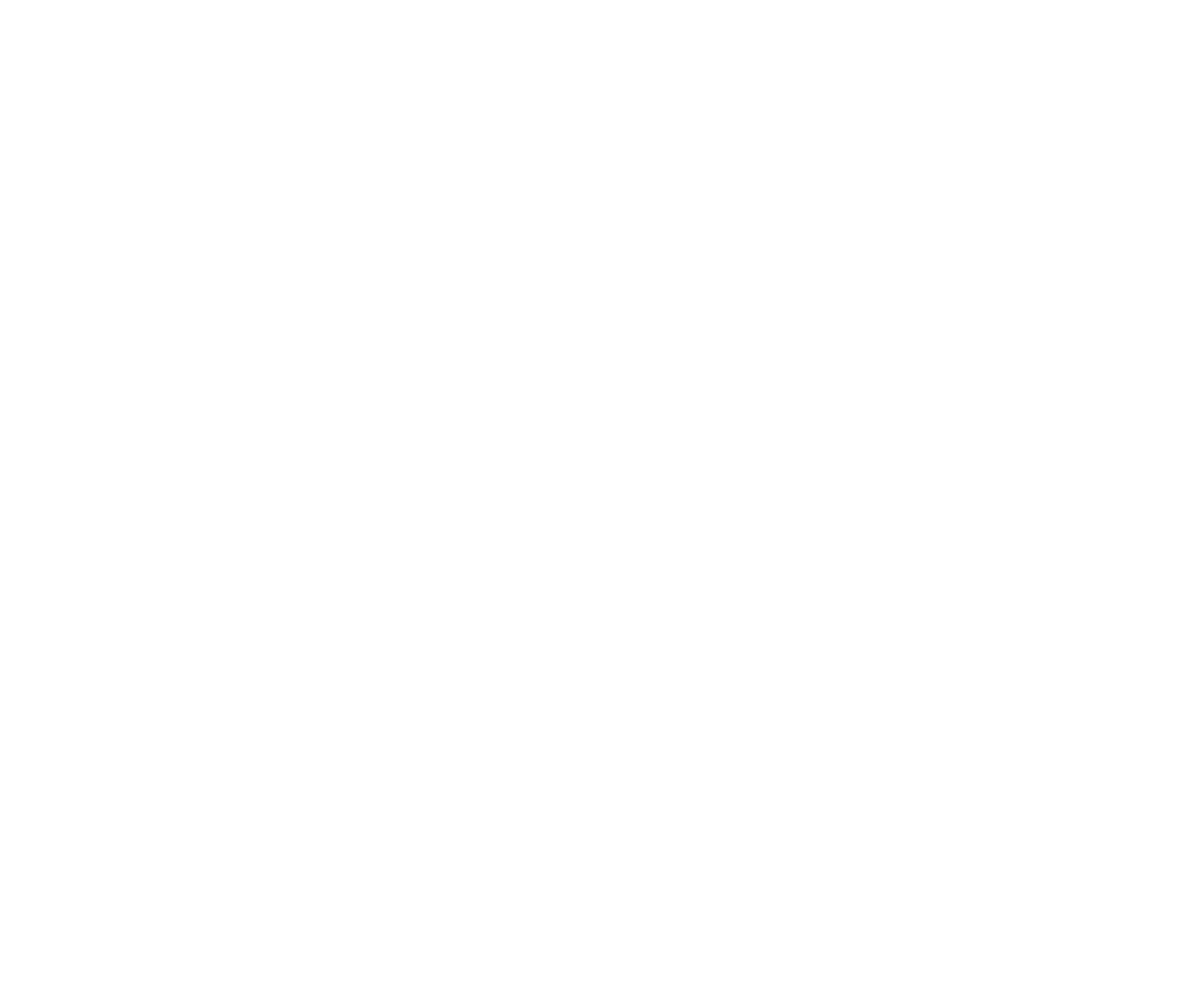
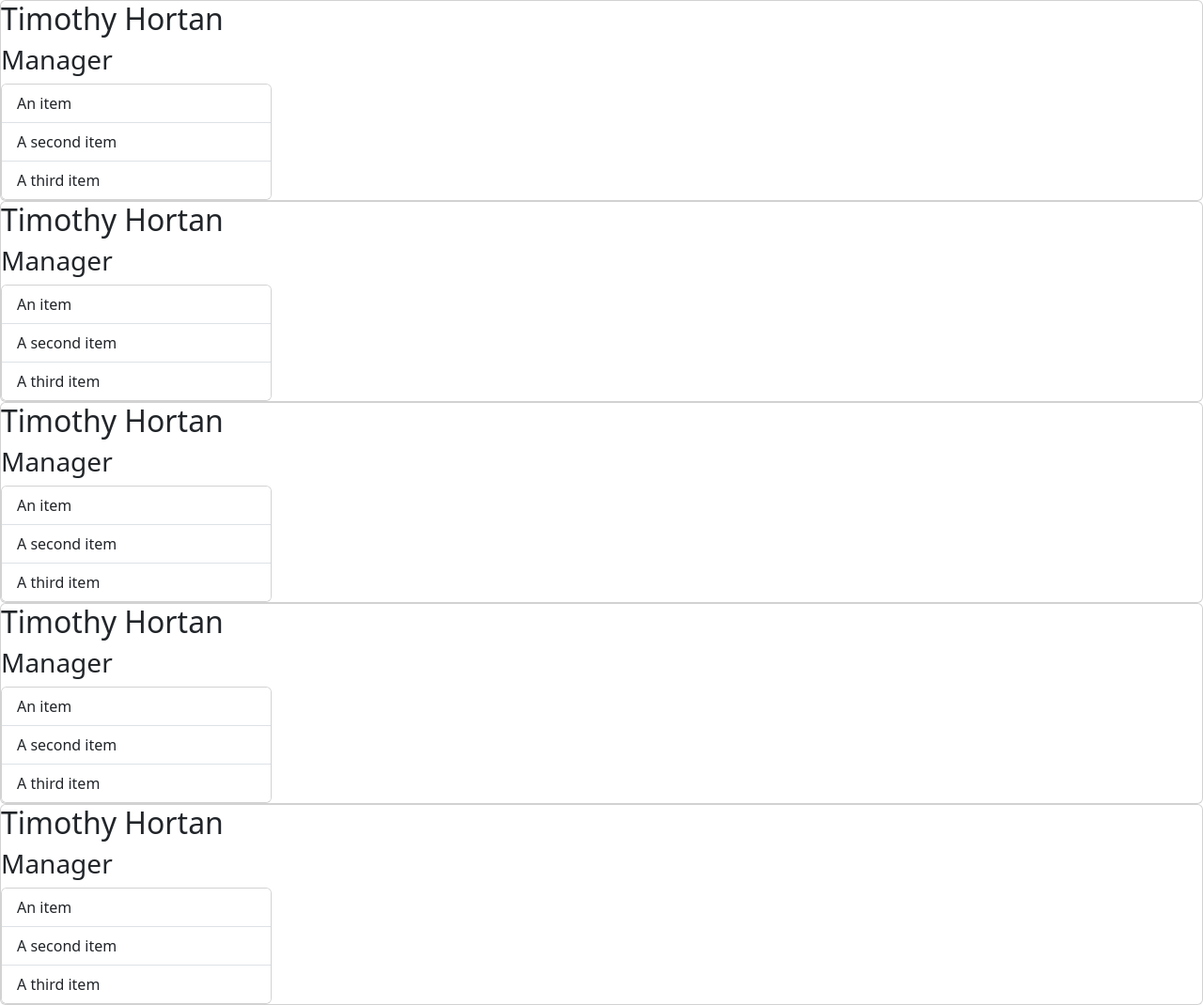
Before and after one commit to myleen12/Chop-Suey101, a website: page output/index.html in a window 1280 px wide. Shown: the whole page at 94% size. Before the commit the page ends 800 px from the top, so only its background shows below. Drawn offline with nearby package versions, Linux system fonts and the light colour scheme.

Commit message:
added npm jest package added classes to html

```diff
--- a/output/index.html
+++ b/output/index.html
@@ -12,7 +12,71 @@
 
 
 <body>
-
+    <div class="card employee-card">
+        <div class="">
+            <h2 class="card-title">Timothy Hortan</h2>
+            <h3 class="card-title"><i class="fas fa-mug-hot mr-2"></i>Manager</h3>
+        </div>
+    <div class="card" style="width: 18rem;">
+        <ul class="list-group list-group-flush">
+          <li class="list-group-item">An item</li>
+          <li class="list-group-item">A second item</li>
+          <li class="list-group-item">A third item</li>
+        </ul>
+      </div>
+    </div>
+    <div class="card employee-card">
+        <div class="">
+            <h2 class="card-title">Timothy Hortan</h2>
+            <h3 class="card-title"><i class="fas fa-mug-hot mr-2"></i>Manager</h3>
+        </div>
+    <div class="card" style="width: 18rem;">
+        <ul class="list-group list-group-flush">
+          <li class="list-group-item">An item</li>
+          <li class="list-group-item">A second item</li>
+          <li class="list-group-item">A third item</li>
+        </ul>
+      </div>
+    </div>
+    <div class="card employee-card">
+        <div class="">
+            <h2 class="card-title">Timothy Hortan</h2>
+            <h3 class="card-title"><i class="fas fa-mug-hot mr-2"></i>Manager</h3>
+        </div>
+    <div class="card" style="width: 18rem;">
+        <ul class="list-group list-group-flush">
+          <li class="list-group-item">An item</li>
+          <li class="list-group-item">A second item</li>
+          <li class="list-group-item">A third item</li>
+        </ul>
+      </div>
+    </div>
+    <div class="card employee-card">
+        <div class="">
+            <h2 class="card-title">Timothy Hortan</h2>
+            <h3 class="card-title"><i class="fas fa-mug-hot mr-2"></i>Manager</h3>
+        </div>
+    <div class="card" style="width: 18rem;">
+        <ul class="list-group list-group-flush">
+          <li class="list-group-item">An item</li>
+          <li class="list-group-item">A second item</li>
+          <li class="list-group-item">A third item</li>
+        </ul>
+      </div>
+    </div>
+    <div class="card employee-card">
+        <div class="">
+            <h2 class="card-title">Timothy Hortan</h2>
+            <h3 class="card-title"><i class="fas fa-mug-hot mr-2"></i>Manager</h3>
+        </div>
+    <div class="card" style="width: 18rem;">
+        <ul class="list-group list-group-flush">
+          <li class="list-group-item">An item</li>
+          <li class="list-group-item">A second item</li>
+          <li class="list-group-item">A third item</li>
+        </ul>
+      </div>
+    </div>
  <script src="https://cdn.jsdelivr.net/npm/bootstrap@5.3.0-alpha1/dist/js/bootstrap.min.js" integrity="sha384-mQ93GR66B00ZXjt0YO5KlohRA5SY2XofN4zfuZxLkoj1gXtW8ANNCe9d5Y3eG5eD" crossorigin="anonymous"></script>
 </body>
 </html>
--- a/package.json
+++ b/package.json
@@ -1,5 +1,6 @@
 {
   "dependencies": {
-    "inquirer": "^8.2.4"
+    "inquirer": "^8.2.4",
+    "jest": "^29.4.3"
   }
 }
```
Also changed, not shown: 1 other file.
